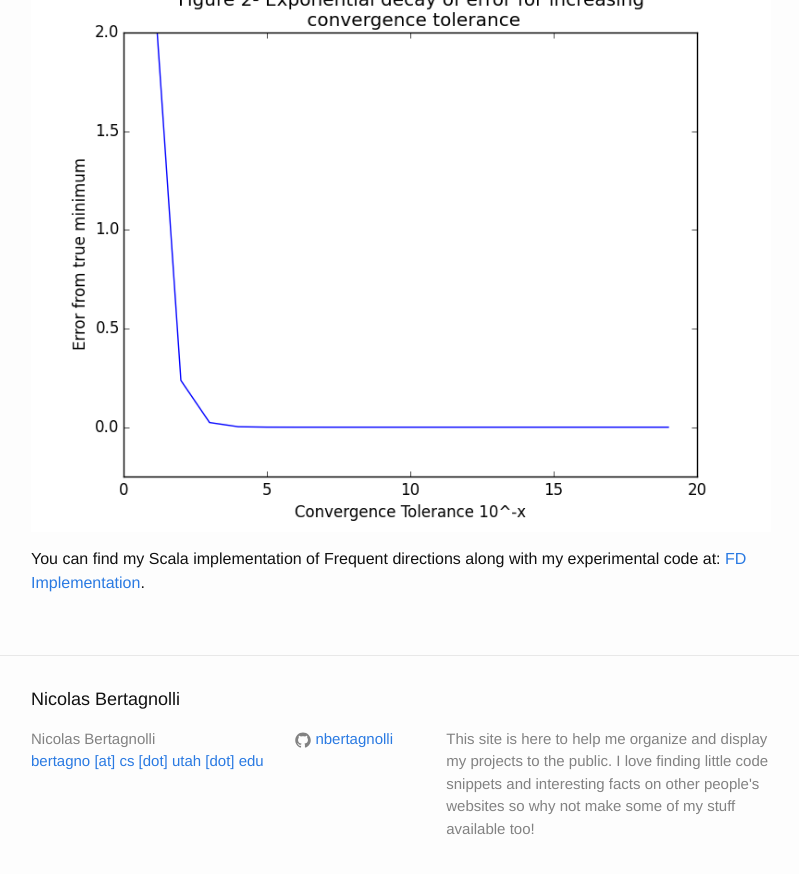
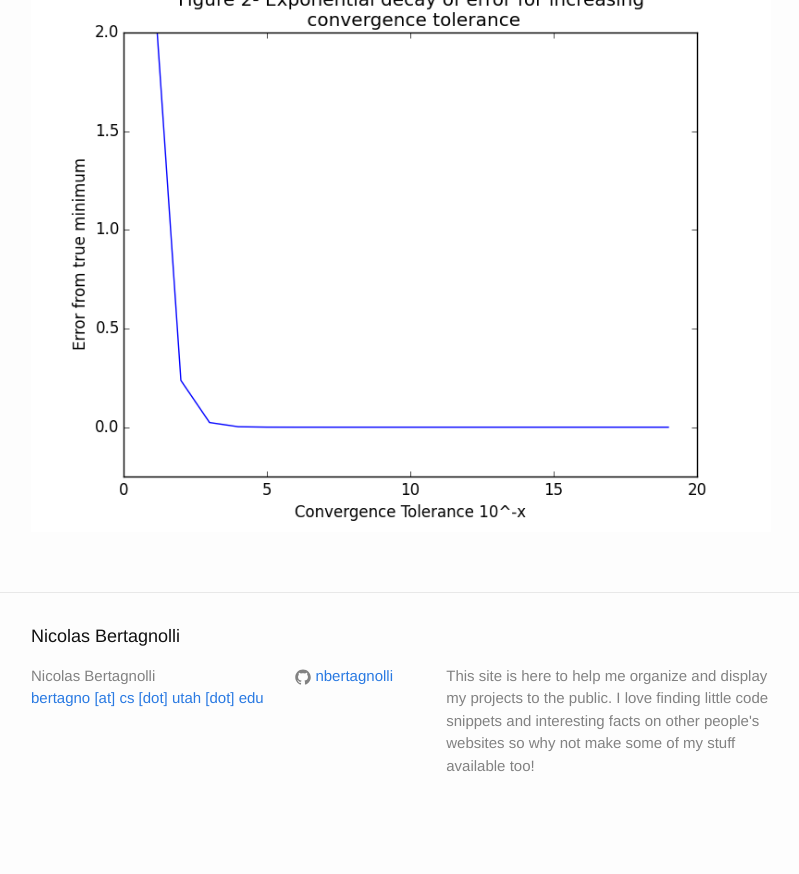
Before and after one commit to nbertagnolli/nbertagnolli.github.io, a Jekyll site: the page built from _posts/2015-10-03-ConvTol.md, in a window 1280 px wide and 900 px high, scrolled down 1502 px. Shown: the top 874 px of the window, without its empty margins (239-1038 px from the left). Built offline with Jekyll 4.4.1, drawn with Linux system fonts in a browser that asks for light colours; formulas are drawn with MathJax 3; after the commit the page ends 2339 px from its top, so only the background shows below that.

Commit message:
Fixed unnecessary link

```diff
--- a/_posts/2015-10-03-ConvTol.md
+++ b/_posts/2015-10-03-ConvTol.md
@@ -50,7 +50,3 @@ we have to do by the same amount as before.
 <figure class="half">
 	<img src="/assets/conv_tol_figure_02.png">
 </figure>
-
-
-You can find my Scala implementation of Frequent directions along with my experimental code at:
-<a target = "_blank" href = "https://github.com/nbertagnolli/FrequentDirections">FD Implementation</a>.
```
